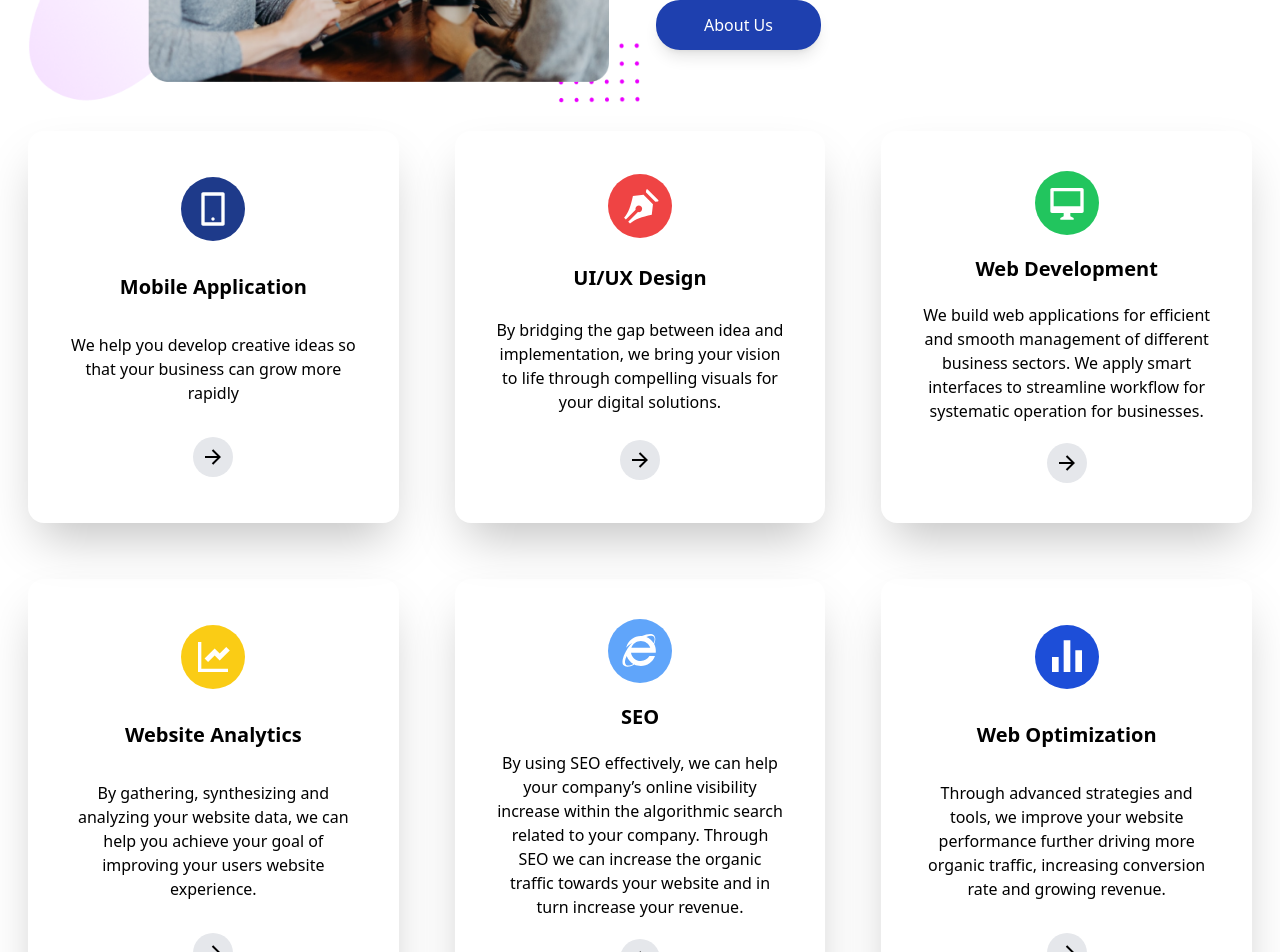
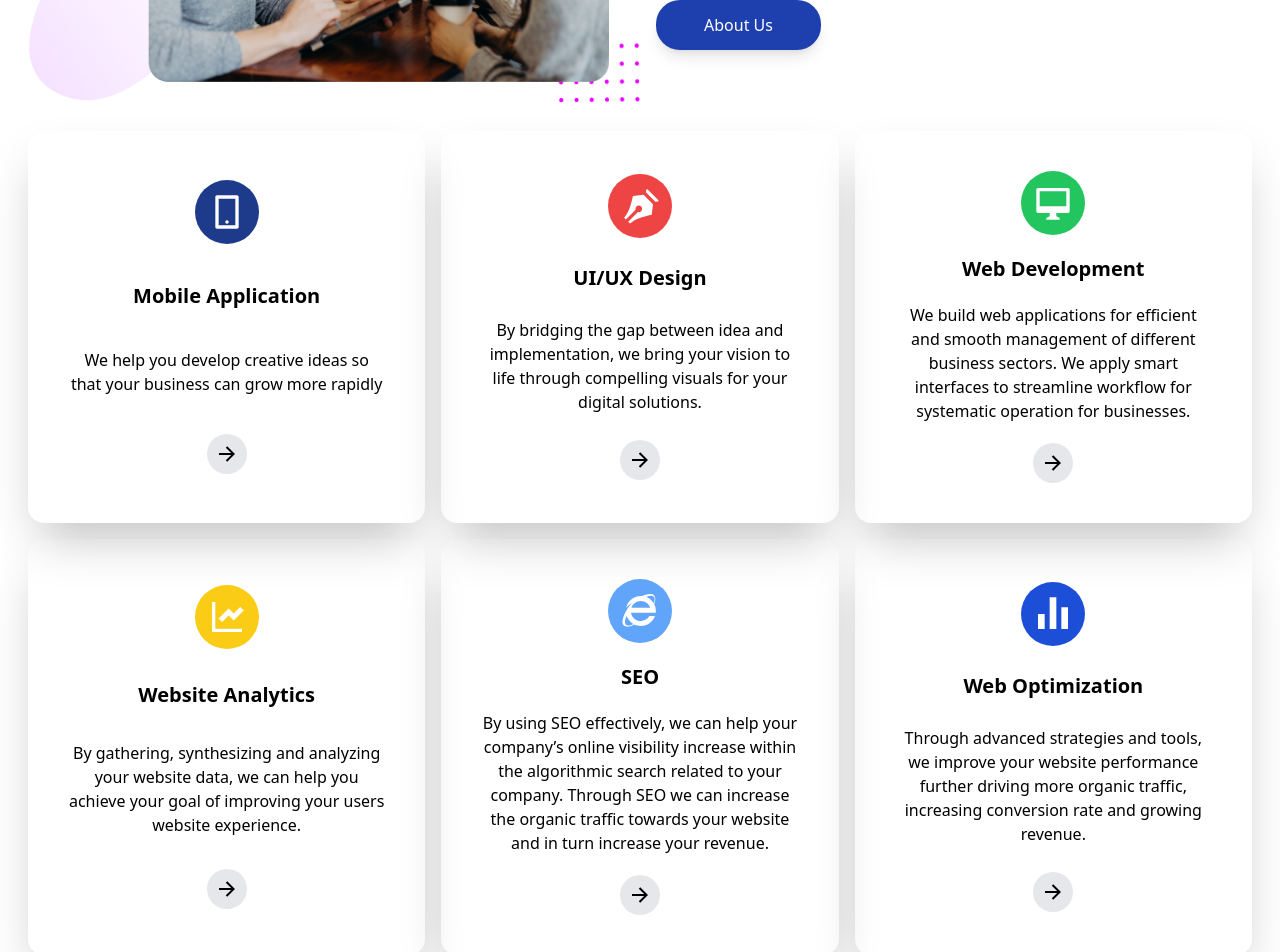
Before and after one commit to kasahun-welela/recognise-design, a React (Vite) app: page / in a window 1280 px wide. Shown: the part 1520-2472 px from the top of the page. Built offline with nearby package versions, Linux system fonts and the light colour scheme.

Commit message:
card updated

```diff
--- a/src/components/Card.jsx
+++ b/src/components/Card.jsx
@@ -2,9 +2,9 @@ import React from "react";
 
 function Card() {
   return (
-    <div className="md:grid grid-cols-2 lg:grid-cols-3">
+    <div className="m-7 md:grid grid-cols-2 lg:grid-cols-3 gap-4">
       {/* card one start here */}
-      <div className="m-7 p-10 flex flex-col gap-5 justify-around items-center shadow-2xl rounded-2xl hover:bg-blue-700 hover:text-white">
+      <div className=" p-10 flex flex-col gap-5 justify-around items-center shadow-2xl rounded-2xl hover:bg-blue-700 hover:text-white">
         <div className="rounded-full w-16  p-3 bg-blue-900 hover:white">
           <svg
             xmlns="http://www.w3.org/2000/svg"
@@ -37,7 +37,7 @@ function Card() {
       {/* card one end here  */}
 
       {/* card 2 start here */}
-      <div className="m-7 p-10 flex flex-col gap-5 justify-around items-center shadow-2xl rounded-2xl hover:bg-blue-700 hover:text-white">
+      <div className=" p-10 flex flex-col gap-5 justify-around items-center shadow-2xl rounded-2xl hover:bg-blue-700 hover:text-white">
         <div className="rounded-full w-16 p-3  bg-red-500 ">
           <svg
             xmlns="http://www.w3.org/2000/svg"
@@ -70,7 +70,7 @@ function Card() {
       {/* card 2 end here */}
 
       {/* card 3 start here */}
-      <div className="m-7 p-10 flex flex-col gap-5 justify-around items-center shadow-2xl rounded-2xl hover:bg-blue-700 hover:text-white">
+      <div className=" p-10 flex flex-col gap-5 justify-around items-center shadow-2xl rounded-2xl hover:bg-blue-700 hover:text-white">
         <div className="rounded-full w-16 p-3 bg-green-500 hover:white">
           <svg
             xmlns="http://www.w3.org/2000/svg"
@@ -104,7 +104,7 @@ function Card() {
       {/* card 3 end here */}
 
       {/* card 4 start here */}
-      <div className="m-7 p-10 flex flex-col gap-5 justify-around items-center shadow-2xl rounded-2xl hover:bg-blue-700 hover:text-white">
+      <div className=" p-10 flex flex-col gap-5 justify-around items-center shadow-2xl rounded-2xl hover:bg-blue-700 hover:text-white">
         <div className="rounded-full w-16 p-3 bg-yellow-400">
           <svg
             xmlns="http://www.w3.org/2000/svg"
@@ -137,7 +137,7 @@ function Card() {
       {/* card 4 end here */}
 
       {/* card 5 start here */}
-      <div className="m-7 p-10 flex flex-col gap-5 justify-around items-center shadow-2xl rounded-2xl hover:bg-blue-700 hover:text-white">
+      <div className=" p-10 flex flex-col gap-5 justify-around items-center shadow-2xl rounded-2xl hover:bg-blue-700 hover:text-white">
         <div className="rounded-full w-16 p-3  bg-blue-400">
           <svg
             xmlns="http://www.w3.org/2000/svg"
@@ -171,7 +171,7 @@ function Card() {
       </div>
       {/* card 5 end here */}
       {/* card 6 start here */}
-      <div className="m-7 p-10 flex flex-col gap-5 justify-around items-center shadow-2xl rounded-2xl hover:bg-blue-700 hover:text-white">
+      <div className=" p-10 flex flex-col gap-5 justify-around items-center shadow-2xl rounded-2xl hover:bg-blue-700 hover:text-white">
         <div className="rounded-full w-16 p-3  bg-blue-700 hover:white">
           <svg
             xmlns="http://www.w3.org/2000/svg"
```
